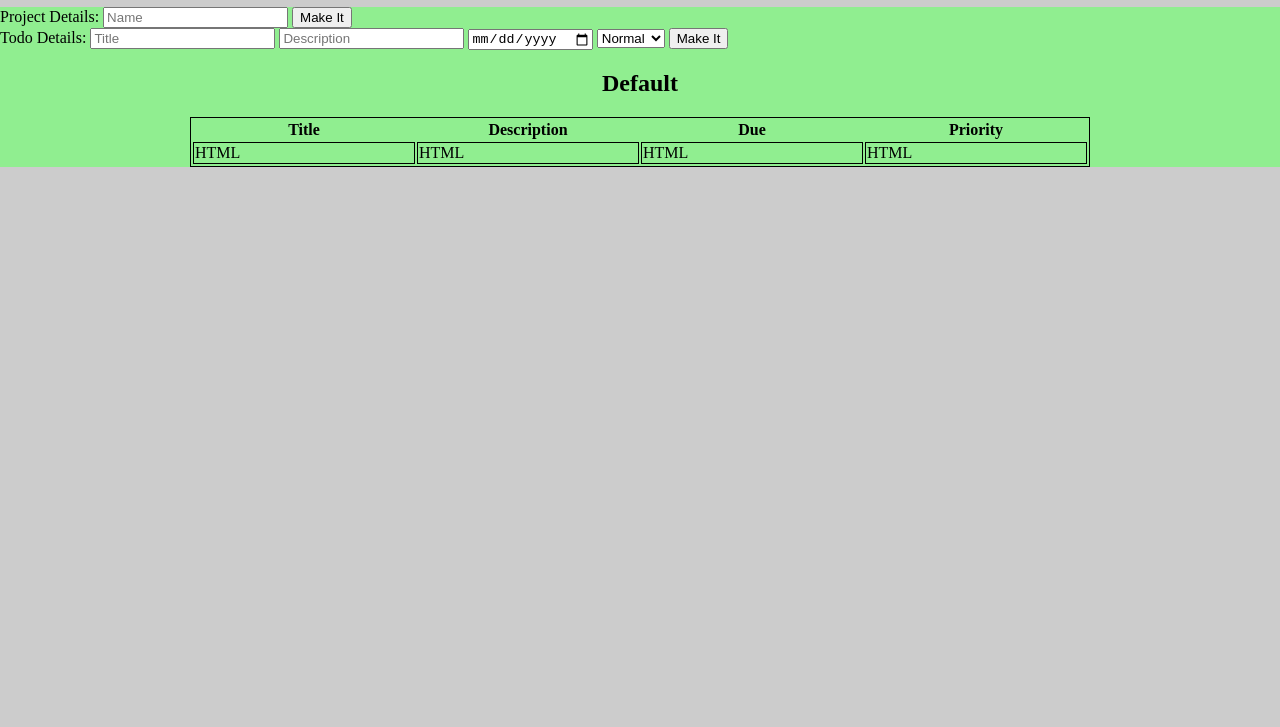
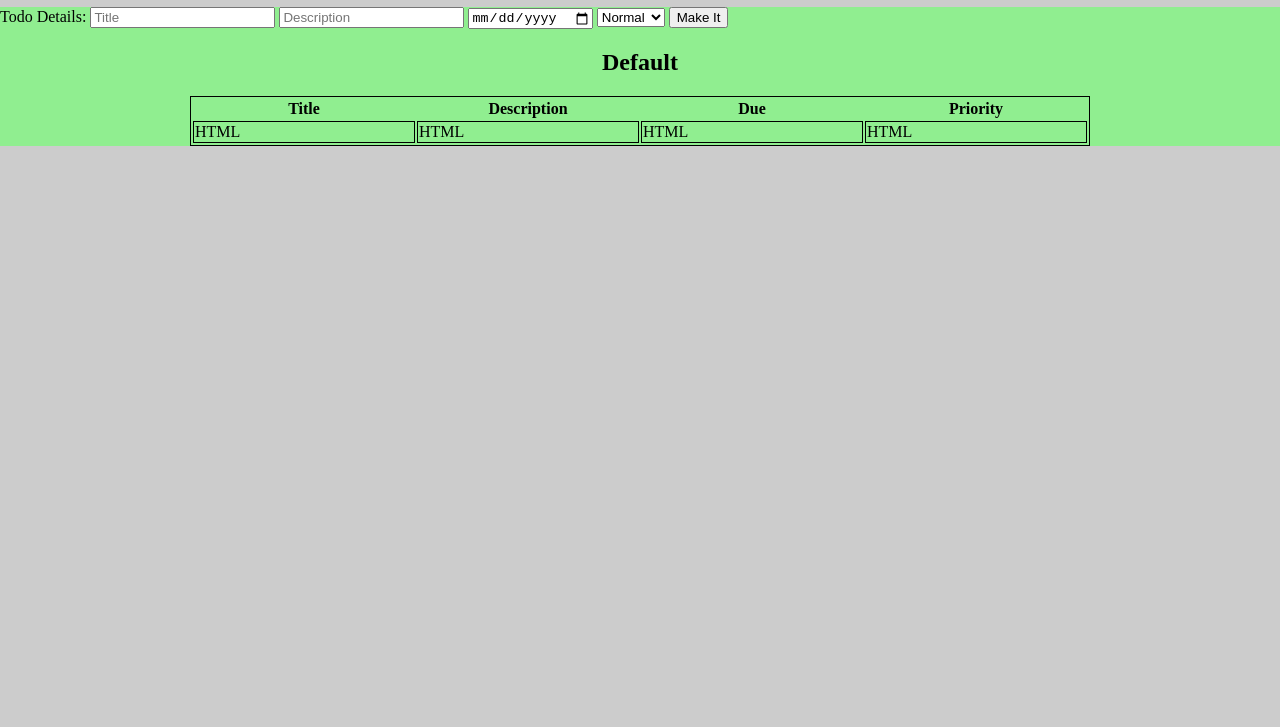
Before and after one commit to jaredaritter/todo, a website built with webpack: page dist/index.html in a window 1280 px wide. Shown: the part 73-800 px from the top of the page. Built offline with nearby package versions, Linux system fonts and the light colour scheme.

Commit message:
hide project form

```diff
--- a/dist/index.html
+++ b/dist/index.html
@@ -11,7 +11,7 @@
         <h1>How Do You Do?</h1>
       </header>
       <div class="content">
-        <form id="project-form" onSubmit="return false;">
+        <form id="project-form" class="hide" onSubmit="return false;">
           <label for="name">Project Details: </label>
           <input type="text" name="name" id="name" placeholder="Name" />
           <button type="button" class="new-project">Make It</button>
```
